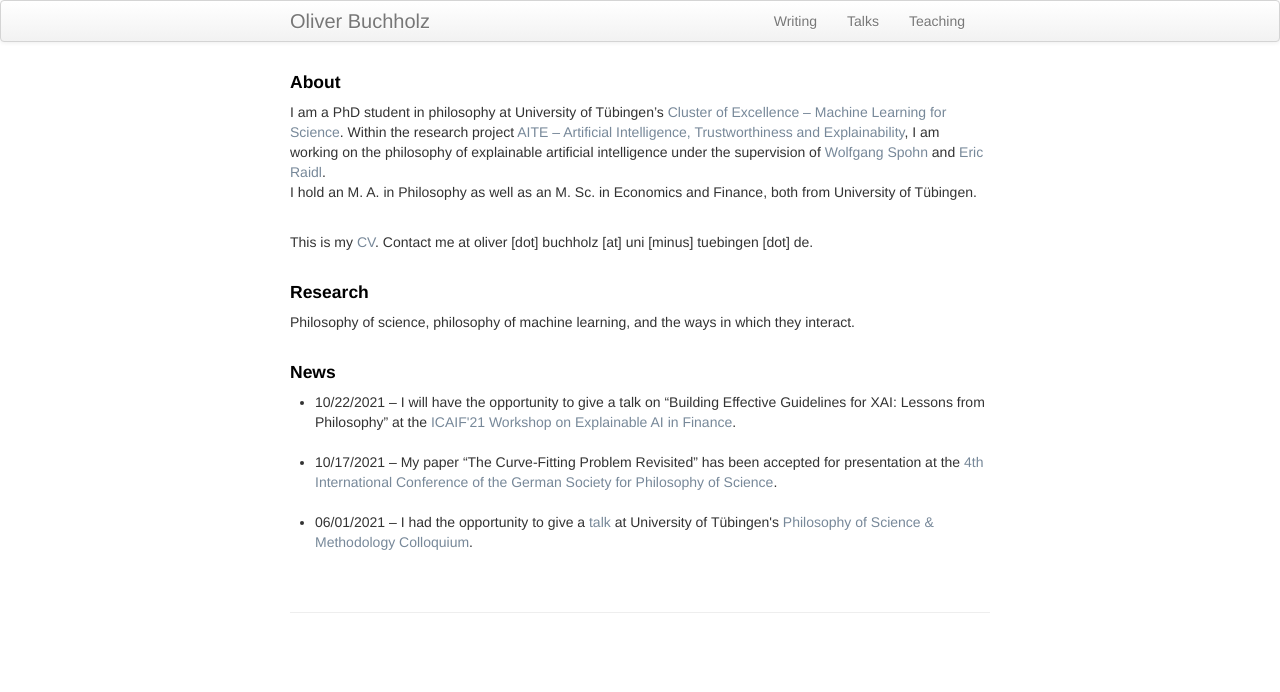
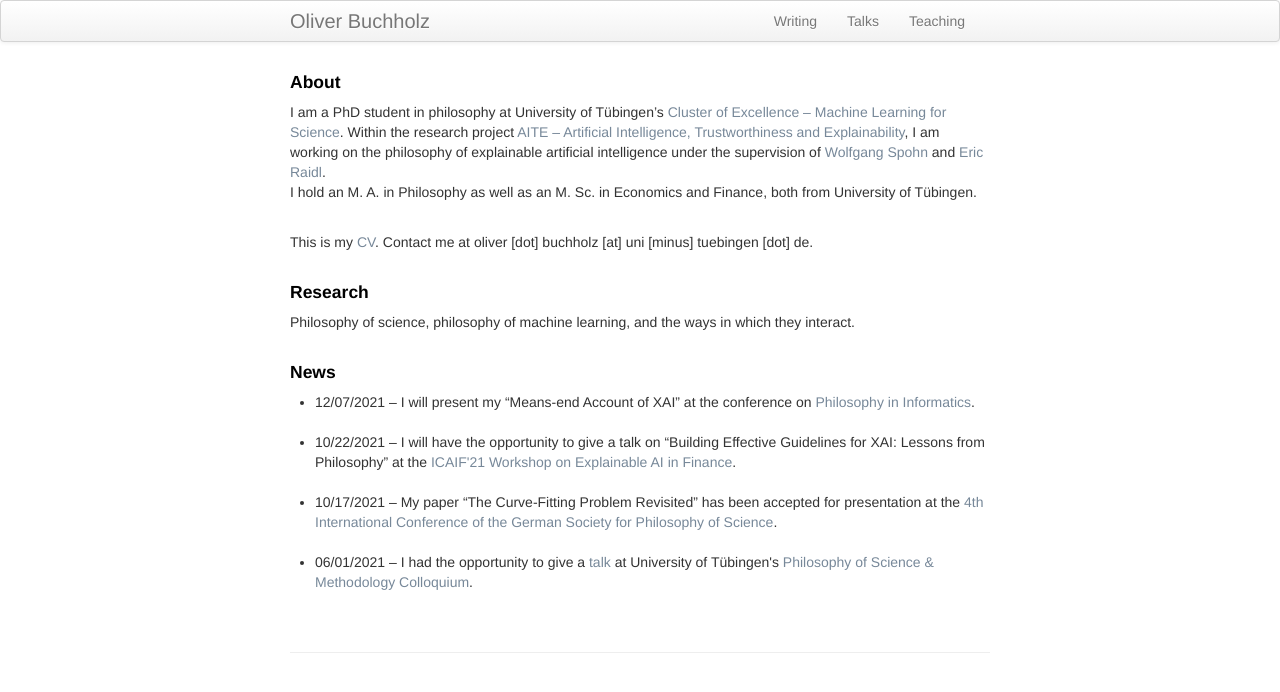
Before and after one commit to oliverbuchholz/oliverbuchholz.github.io, a Jekyll site: the page built from index.md, in a window 1280 px wide. Shown: the top 692 px of the page. Built offline with Jekyll 4.4.1, drawn with Linux system fonts in a browser that asks for light colours.

Commit message:
added PhilofInf talk

```diff
--- a/index.md
+++ b/index.md
@@ -21,6 +21,9 @@ Philosophy of science, philosophy of machine learning, and the ways in which the
 <h4> News </h4>
 
 <ul>
+<li> 12/07/2021 &ndash; I will present my &ldquo;Means-end Account of XAI&rdquo; at the conference on <a href="https://calculemus.org/fi6/" target="_blank">Philosophy in Informatics</a>.<br><br>
+</li>
+
 <li> 10/22/2021 &ndash; I will have the opportunity to give a talk on &ldquo;Building Effective Guidelines for XAI: Lessons from Philosophy&rdquo; at the <a href="https://ai-finance.org/" target="_blank">ICAIF'21</a> <a href="https://sites.google.com/view/2021-workshop-explainable-ai" target="_blank">Workshop on Explainable AI in Finance</a>.<br><br>
 </li>
 
```
